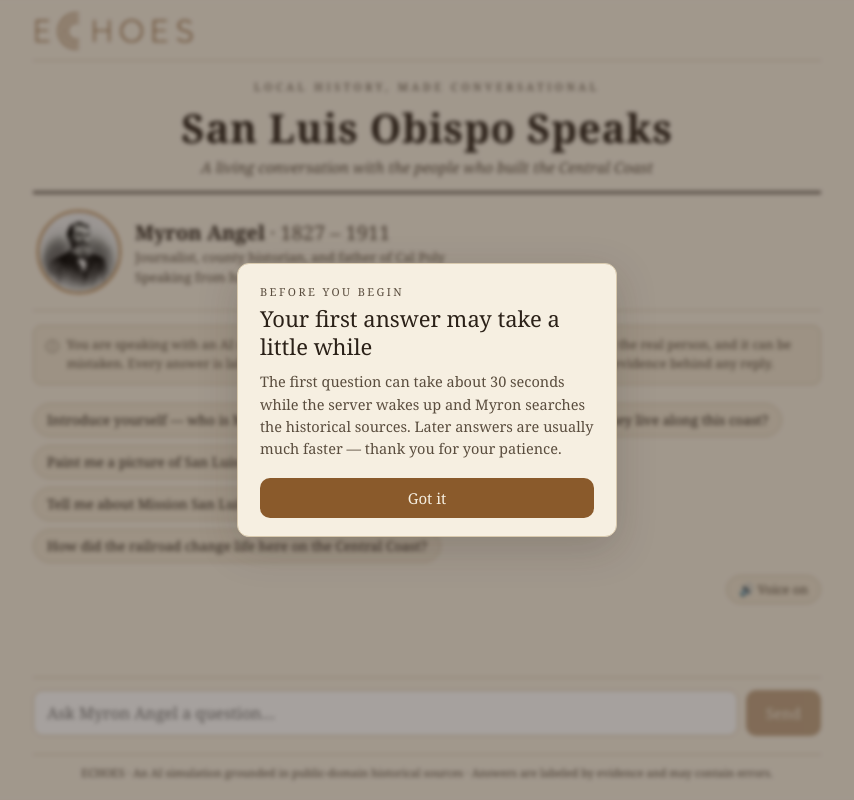
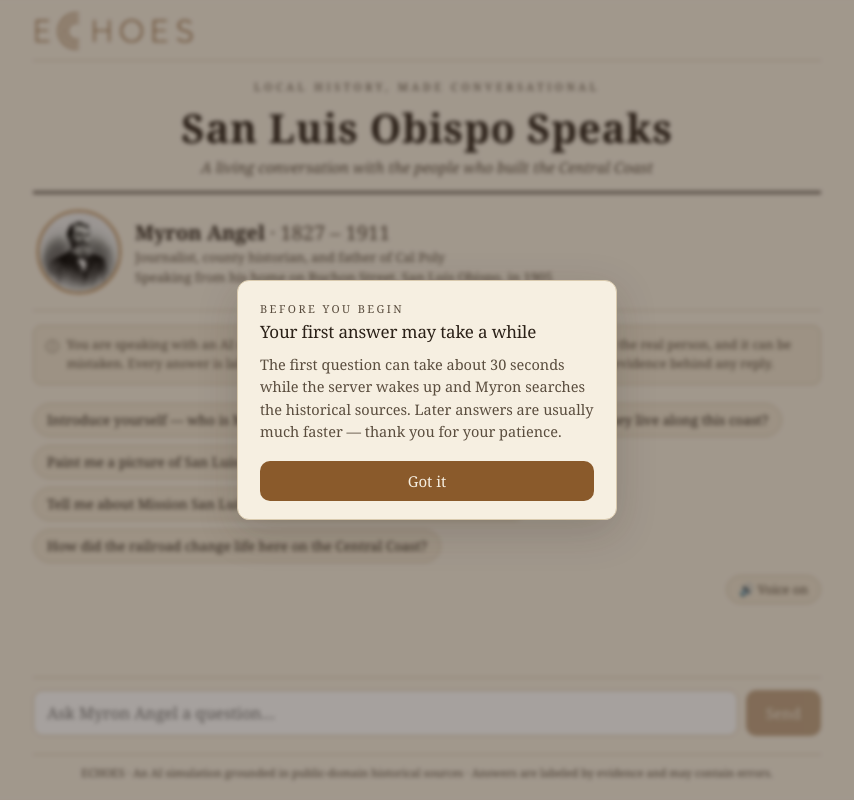
Before and after one commit to matthewkennedy22/Echoes, a Next.js app: page / in a window 1280 px wide. Shown: the whole page, without its empty margins (213-1067 px from the left). Built offline with nearby package versions, Linux system fonts and the light colour scheme.

Commit message:
improve ux

```diff
--- a/app/globals.css
+++ b/app/globals.css
@@ -157,9 +157,10 @@ body {
 }
 .notice-title {
   margin: 0 0 10px;
-  font-size: 22px;
-  line-height: 1.25;
+  font-size: 17px;
+  line-height: 1.2;
   font-weight: normal;
+  letter-spacing: -0.01em;
 }
 .notice-body {
   margin: 0 0 18px;
--- a/components/FirstVisitNotice.tsx
+++ b/components/FirstVisitNotice.tsx
@@ -43,7 +43,7 @@ export default function FirstVisitNotice() {
       >
         <p className="notice-kicker">Before you begin</p>
         <h2 id="first-visit-notice-title" className="notice-title">
-          Your first answer may take a little while
+          Your first answer may take a while
         </h2>
         <p id="first-visit-notice-body" className="notice-body">
           The first question can take about 30 seconds while the server wakes up
```
